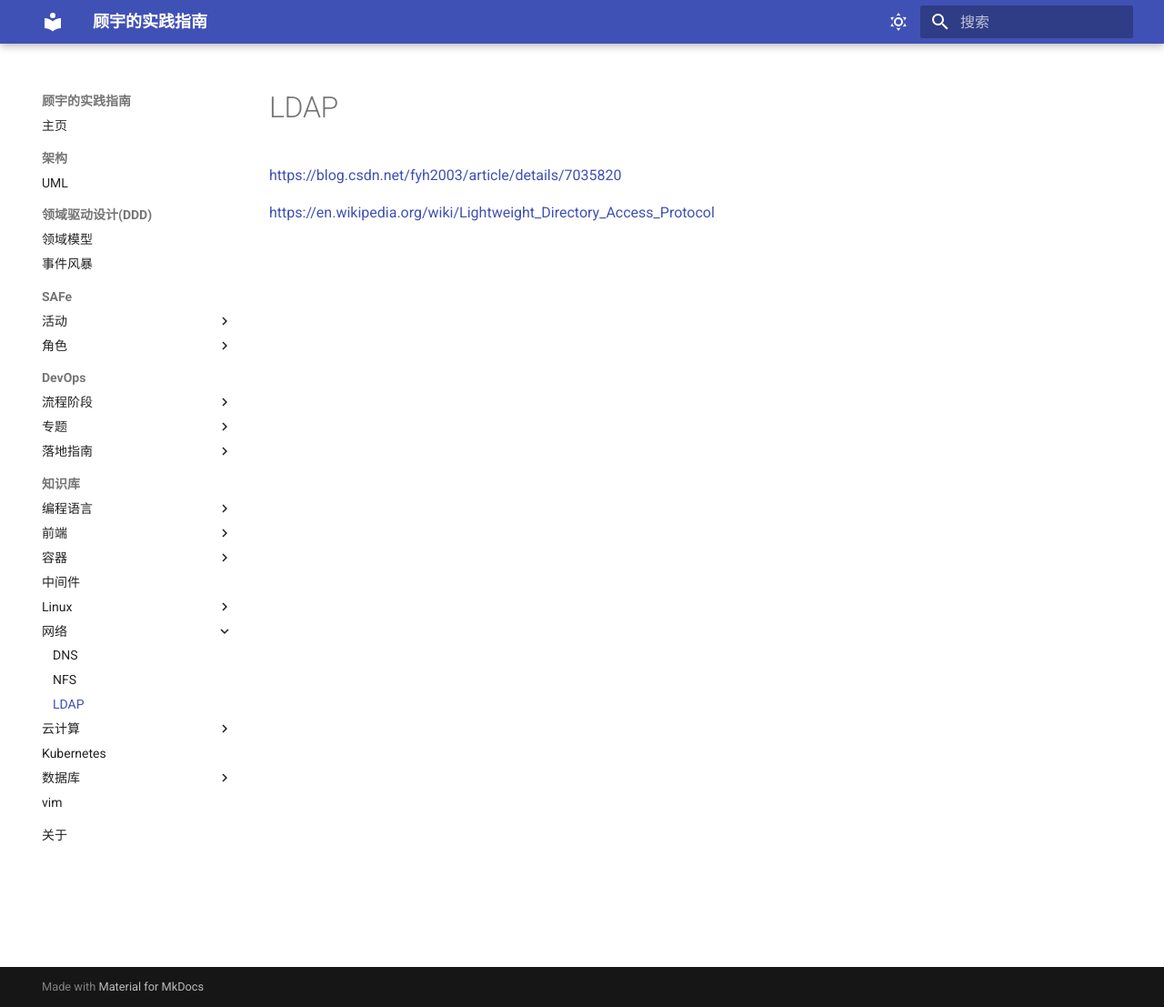
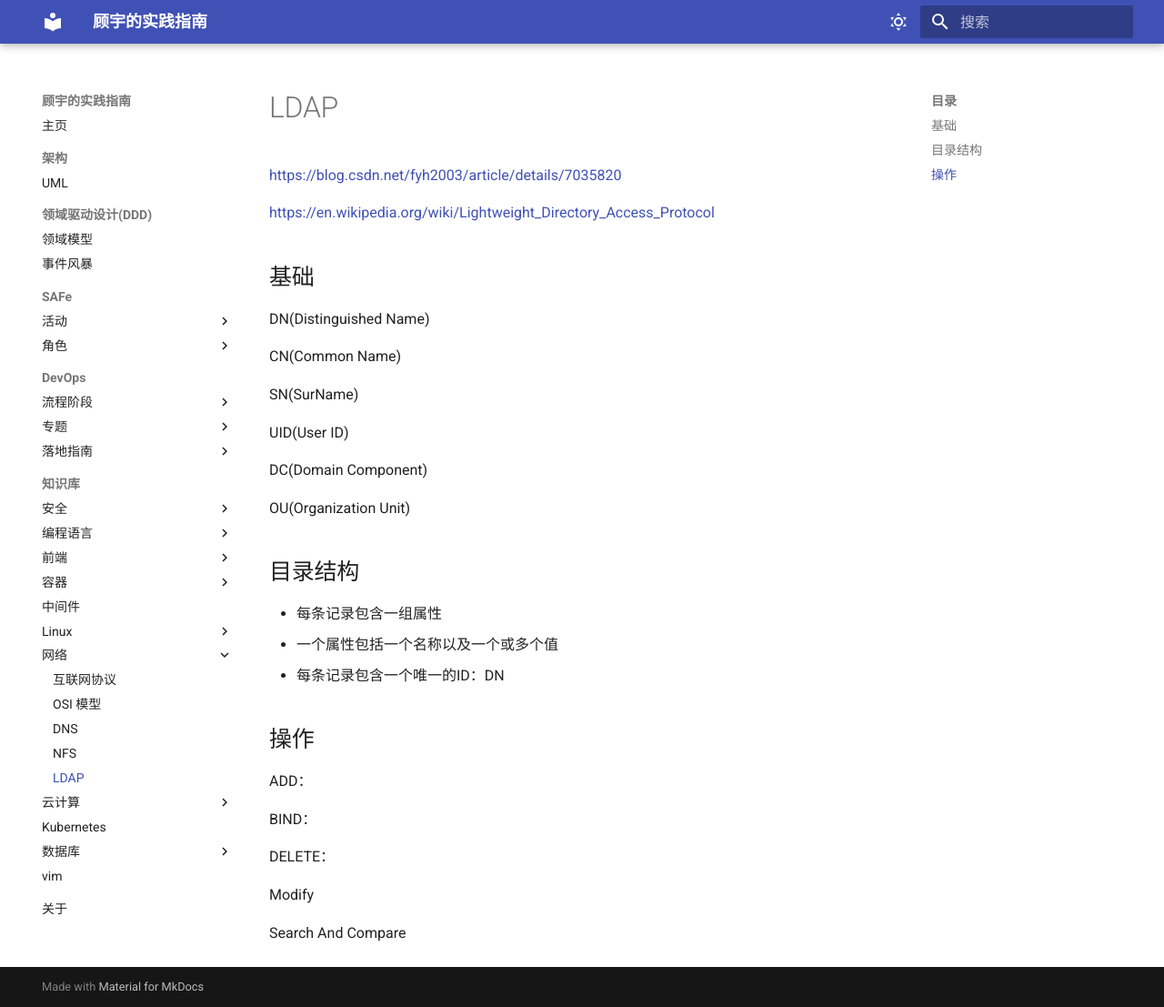
Before and after one commit to wizardbyron/guides, an MkDocs documentation site: the page built from docs/network/ldap.md, in a window 1280 px wide and 1107 px high. Shown: the whole window at 91% size. Built offline with MkDocs 1.6.1 and Material for MkDocs 9.7.7, drawn with Linux system fonts in a browser that asks for light colours.

Commit message:
Add ldap, internet & osi, rbac and shell guides.

```diff
--- a/docs/network/ldap.md
+++ b/docs/network/ldap.md
@@ -3,3 +3,36 @@
 <https://blog.csdn.net/fyh2003/article/details/7035820>
 
 <https://en.wikipedia.org/wiki/Lightweight_Directory_Access_Protocol>
+
+## 基础
+
+DN(Distinguished Name)
+
+CN(Common Name)
+
+SN(SurName)
+
+UID(User ID)
+
+DC(Domain Component)
+
+OU(Organization Unit)
+
+## 目录结构
+
+- 每条记录包含一组属性
+- 一个属性包括一个名称以及一个或多个值
+- 每条记录包含一个唯一的ID：DN
+
+
+## 操作
+
+ADD：
+
+BIND：
+
+DELETE：
+
+Modify
+
+Search And Compare
--- a/mkdocs.yml
+++ b/mkdocs.yml
@@ -57,6 +57,8 @@ nav:
       - 运维驱动的 DevOps 转型: blank.md
       - 构建 DevOps 团队: blank.md
   - 知识库:
+    - 安全:
+      - 基于角色的访问控制: security/rbac.md
     - 编程语言:
       - Java: programming/java/index.md
       - Python: programming/python/index.md
@@ -68,11 +70,14 @@ nav:
     - 中间件: middleware/index.md
     - Linux:
       - 命令: linux/command.md
+      - Shell: linux/shell.md
       - FHS: linux/fhs.md
       - systemd: linux/systemd.md
       - ebpf: linux/ebpf.md
       - cattleserver: linux/cattleserver.md
     - 网络:
+      - 互联网协议: network/internet.md
+      - OSI 模型: network/osi.md
       - DNS: network/dns.md
       - NFS: network/nfs.md
       - LDAP: network/ldap.md
```
Also changed, not shown: docs/network/internet.md (added, +51 -0 lines), docs/network/osi.md (added, +53 -0 lines).
